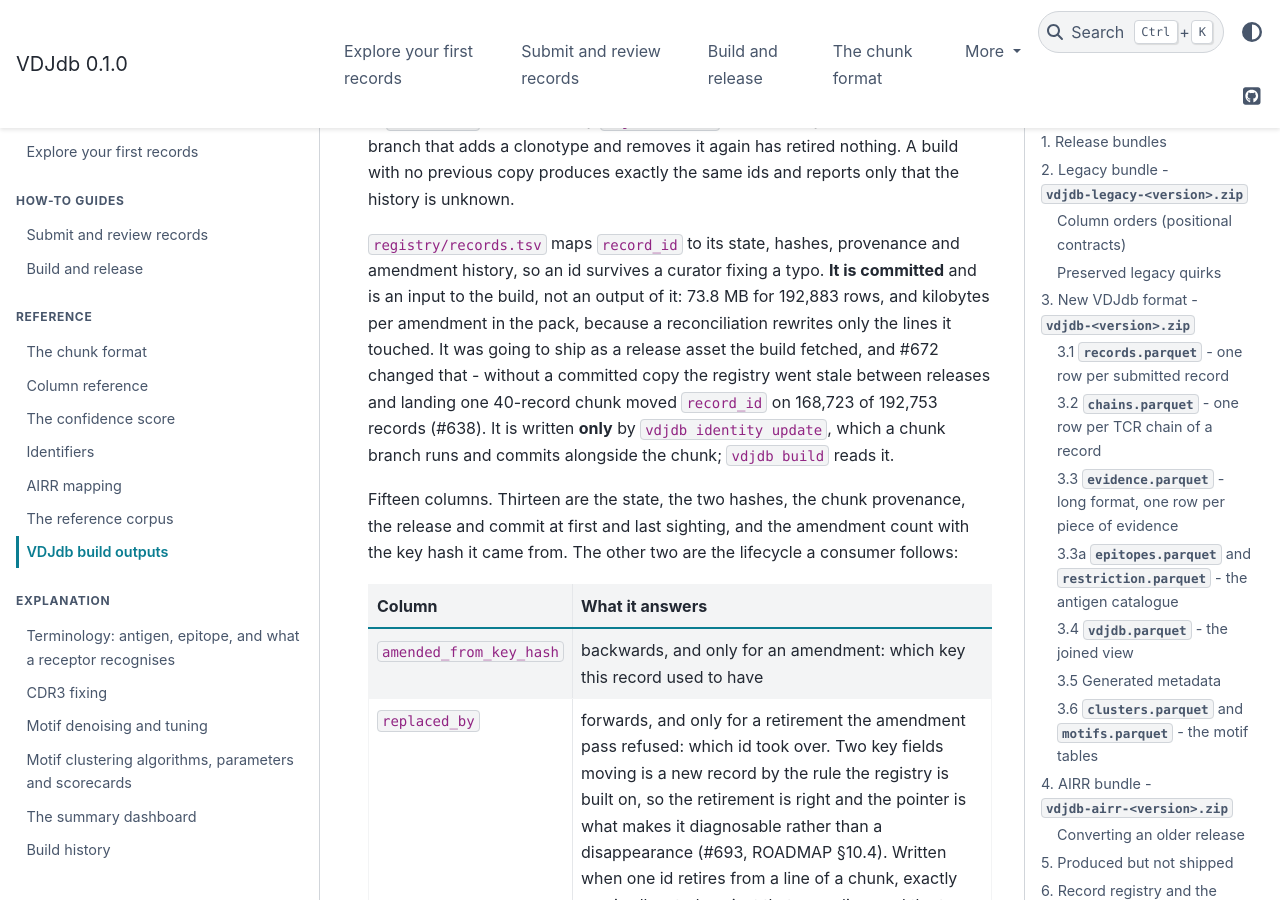
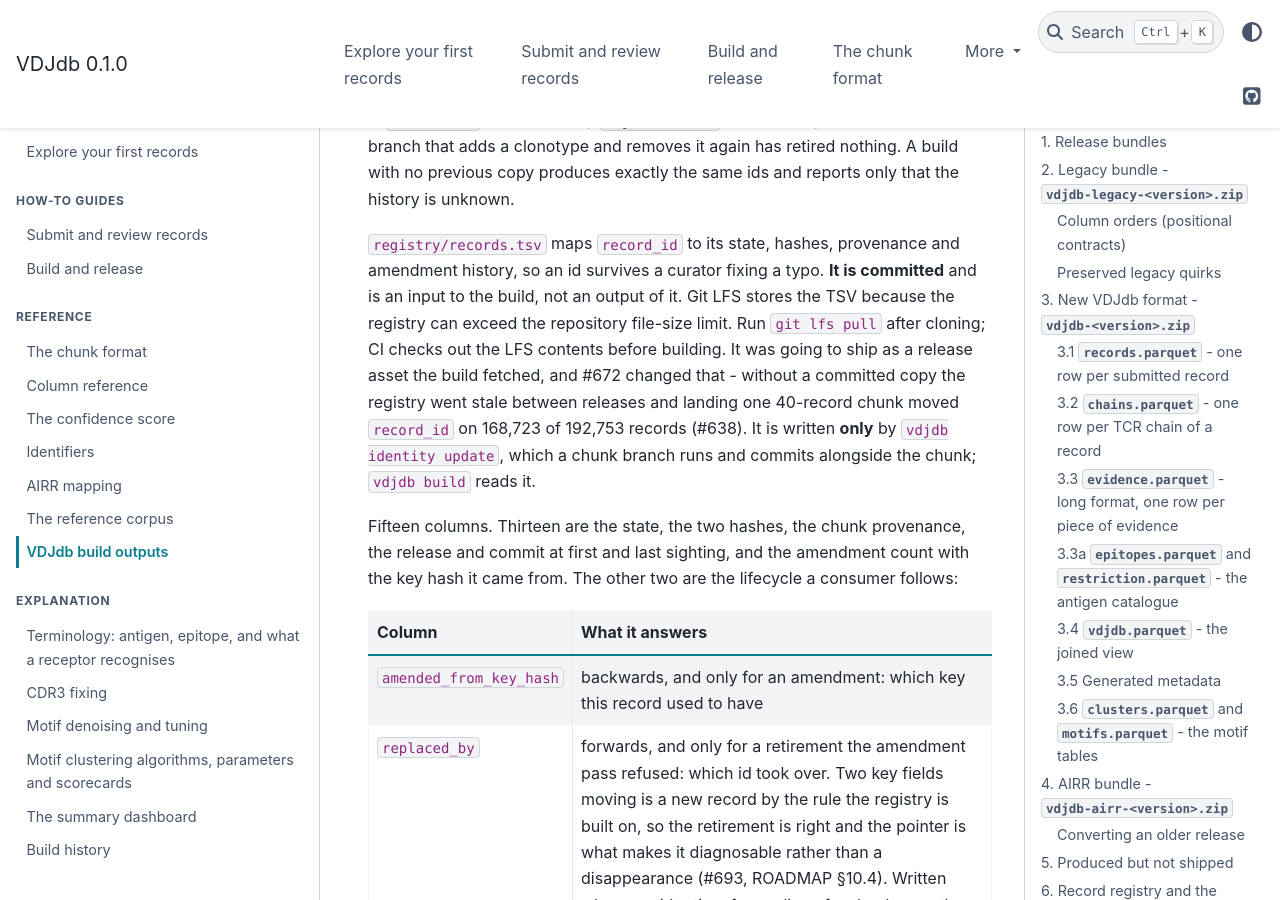
Before and after one commit to antigenomics/vdjdb-db, a Sphinx documentation site: the page built from docs/outputs.md, in a window 1280 px wide and 900 px high, scrolled down 27640 px. Built offline with Sphinx 7.4.7 and the PyData theme 0.15.4, drawn with Linux system fonts in a browser that asks for light colours.

Commit message:
Store large curation inputs with Git LFS
Preserve registry TSV bytes and record identities; fetch LFS contents in CI. Accept compressed TSV chunks through the existing reader and QC. Validated with 163 focused tests and a warning-free documentation build.

Closes #939

```diff
--- a/docs/outputs.md
+++ b/docs/outputs.md
@@ -583,8 +583,8 @@ previous copy produces exactly the same ids and reports only that the history is
 
 `registry/records.tsv` maps `record_id` to its state, hashes, provenance and amendment history, so an
 id survives a curator fixing a typo. **It is committed** and is an input to the build, not an output of
-it: 73.8 MB for 192,883 rows, and kilobytes per amendment in the pack, because a reconciliation rewrites
-only the lines it touched. It was going to ship as a release asset the build fetched, and #672 changed
+it. Git LFS stores the TSV because the registry can exceed the repository file-size limit.
+Run `git lfs pull` after cloning; CI checks out the LFS contents before building. It was going to ship as a release asset the build fetched, and #672 changed
 that - without a committed copy the registry went stale between releases and landing one 40-record
 chunk moved `record_id` on 168,723 of 192,753 records (#638). It is written **only** by
 `vdjdb identity update`, which a chunk branch runs and commits alongside the chunk; `vdjdb build` reads
```
Also changed, not shown: docs/standards/chunk-format.md (+4 -1 lines), docs/submission.md (+2 -1 lines), 9 other files.
